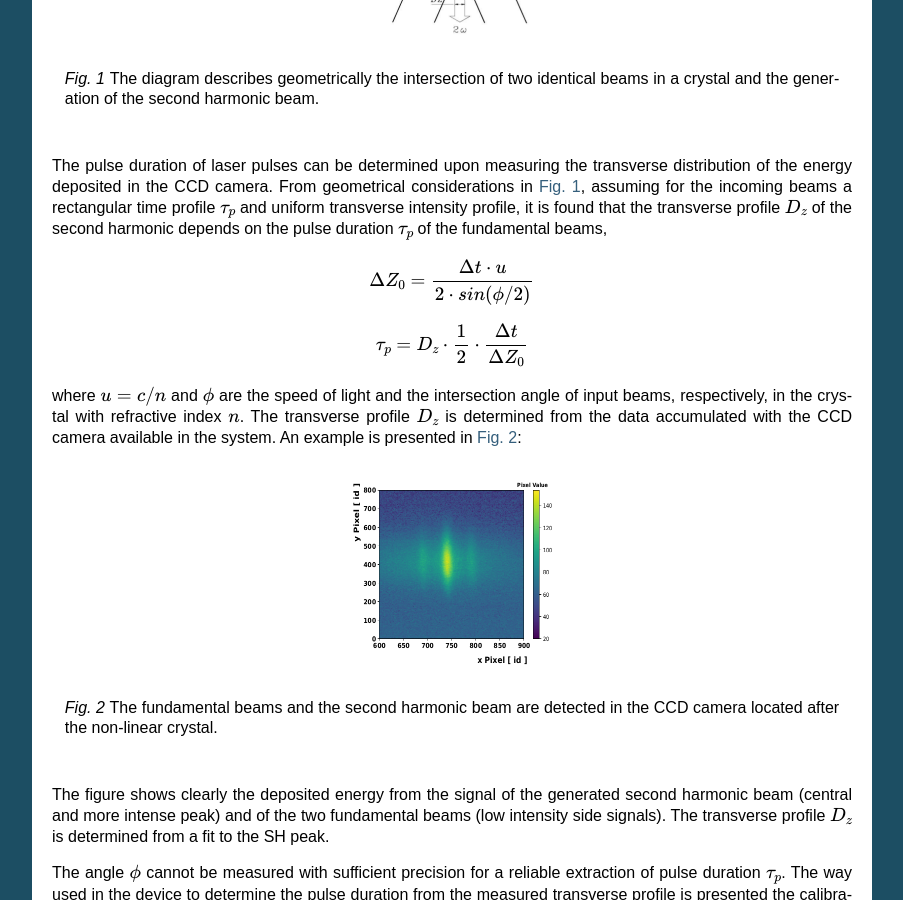
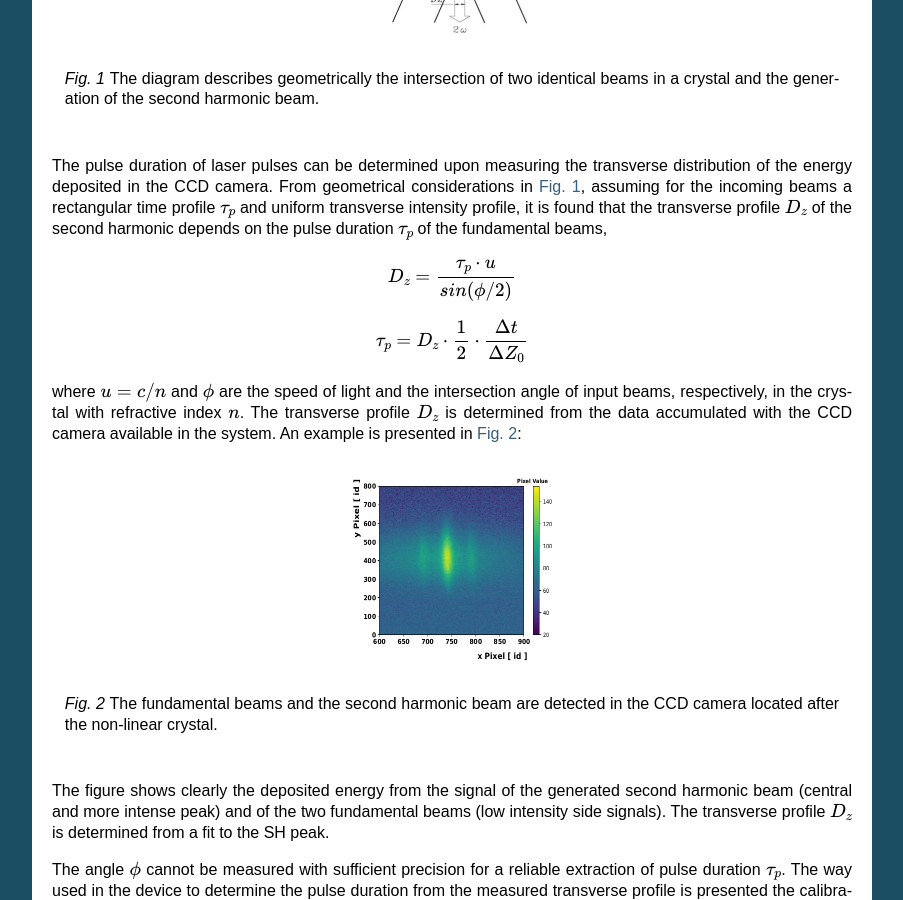
Before and after one commit to European-XFEL/imageProcessor, a Sphinx documentation site: the page built from doc/source/introduction.rst, in a window 1280 px wide and 900 px high, scrolled down 472 px. Shown: the whole window, without its empty margins (198-1101 px from the left). Built offline with Sphinx 7.4.7, drawn with Linux system fonts in a browser that asks for light colours.

Commit message:
introduction: corrected formula

```diff
--- a/doc/source/introduction.rst
+++ b/doc/source/introduction.rst
@@ -34,7 +34,7 @@ found that the transverse profile :math:`D_z` of the second harmonic
 depends on the pulse duration :math:`\tau_p` of the fundamental beams,
 
 .. math::
-   \Delta Z_0 = \frac{\Delta t \cdot u}{2 \cdot sin(\phi/2)}
+   D_z = \frac{\tau_p \cdot u}{sin(\phi/2)}
 
 .. math::
    \tau_p = D_z \cdot \frac{1}{2} \cdot \frac{\Delta t}{\Delta Z_0}
```
